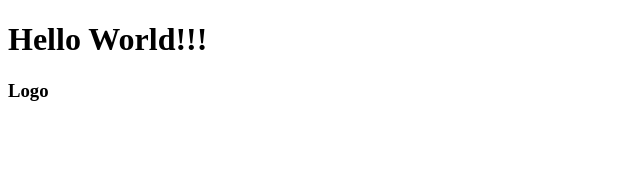
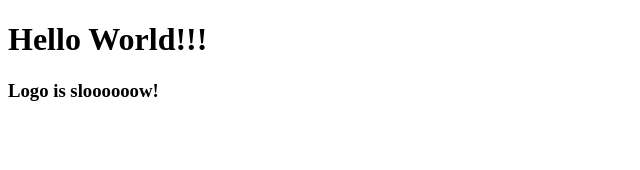
Before and after one commit to balazs4/improved-invention, a React app: page / in a window 1280 px wide. Shown: the top 170 px of the page, without its empty margins (0-640 px from the left). Built offline with nearby package versions, Linux system fonts and the light colour scheme.

Commit message:
Friendly-error plugin rocks!

```diff
--- a/package.json
+++ b/package.json
@@ -16,6 +16,7 @@
     "babel-preset-react": "^6.22.0",
     "babel-preset-stage-2": "^6.22.0",
     "favicons-webpack-plugin": "^0.0.7",
+    "friendly-errors-webpack-plugin": "^1.1.3",
     "html-webpack-plugin": "^2.28.0",
     "react-hot-loader": "beta",
     "rimraf": "^2.5.4",
--- a/src/App.js
+++ b/src/App.js
@@ -5,7 +5,7 @@ class App extends Component {
         return (
             <div>
                 <h1>Hello World!!!</h1>
-                <h3>Logo</h3>
+                <h3>Logo is sloooooow!</h3>
             </div>
         );
     }
--- a/webpack.config.js
+++ b/webpack.config.js
@@ -3,6 +3,7 @@ const {resolve} = require('path');
 const webpack = require('webpack');
 const HtmlWebpackPlugin = require('html-webpack-plugin');
 const FaviconsWebpackPlugin = require('favicons-webpack-plugin');
+const FrienlyErrorsWebpackPlugin = require('friendly-errors-webpack-plugin');
 
 
 module.exports = {
@@ -35,6 +36,7 @@ module.exports = {
         new webpack.HotModuleReplacementPlugin(),
         new webpack.NamedModulesPlugin(),
         new webpack.NoEmitOnErrorsPlugin(),
+        new FrienlyErrorsWebpackPlugin(),
         new webpack.optimize.CommonsChunkPlugin({
             name: 'vendor',
             minChunks: mod => mod.context && mod.context.indexOf('node_modules') !== -1
@@ -48,6 +50,7 @@ module.exports = {
     ],
     devtool: 'inline-source-map',
     devServer: {
+        quiet: true,
         hot: true,
         port: 3000,
         contentBase: resolve(__dirname, 'dist')
```
Also changed, not shown: 1 other file (tests, documents, lock files or other folders).
